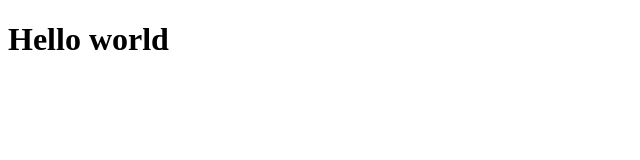
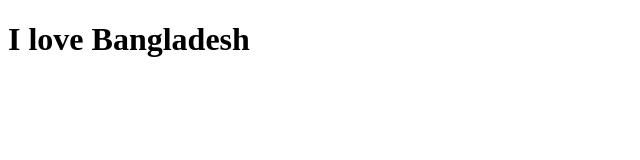
Before and after one commit to jakariyakabir/My-First-Website, a plain HTML site: page index.html in a window 1280 px wide. Shown: the whole page, without its empty margins (0-640 px from the left). Drawn offline with Linux system fonts and the light colour scheme.

Commit message:
index add korlam

```diff
--- a/.dist/index.html
+++ b/index.html
@@ -7,6 +7,6 @@
     <title>Document</title>
 </head>
 <body>
-    <H1>Hello world</H1>
+    <H1>I love Bangladesh</H1>
 </body>
 </html>
```
